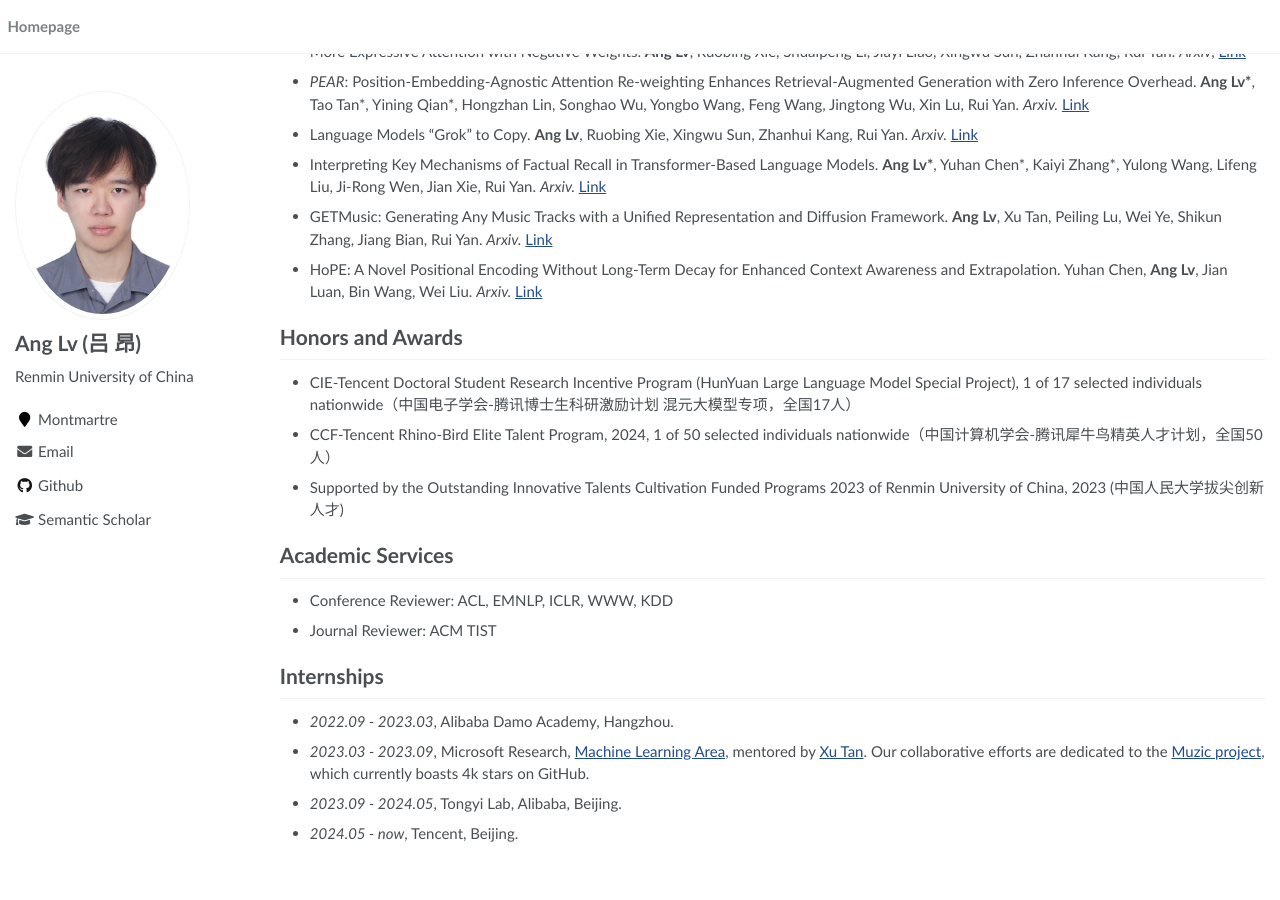
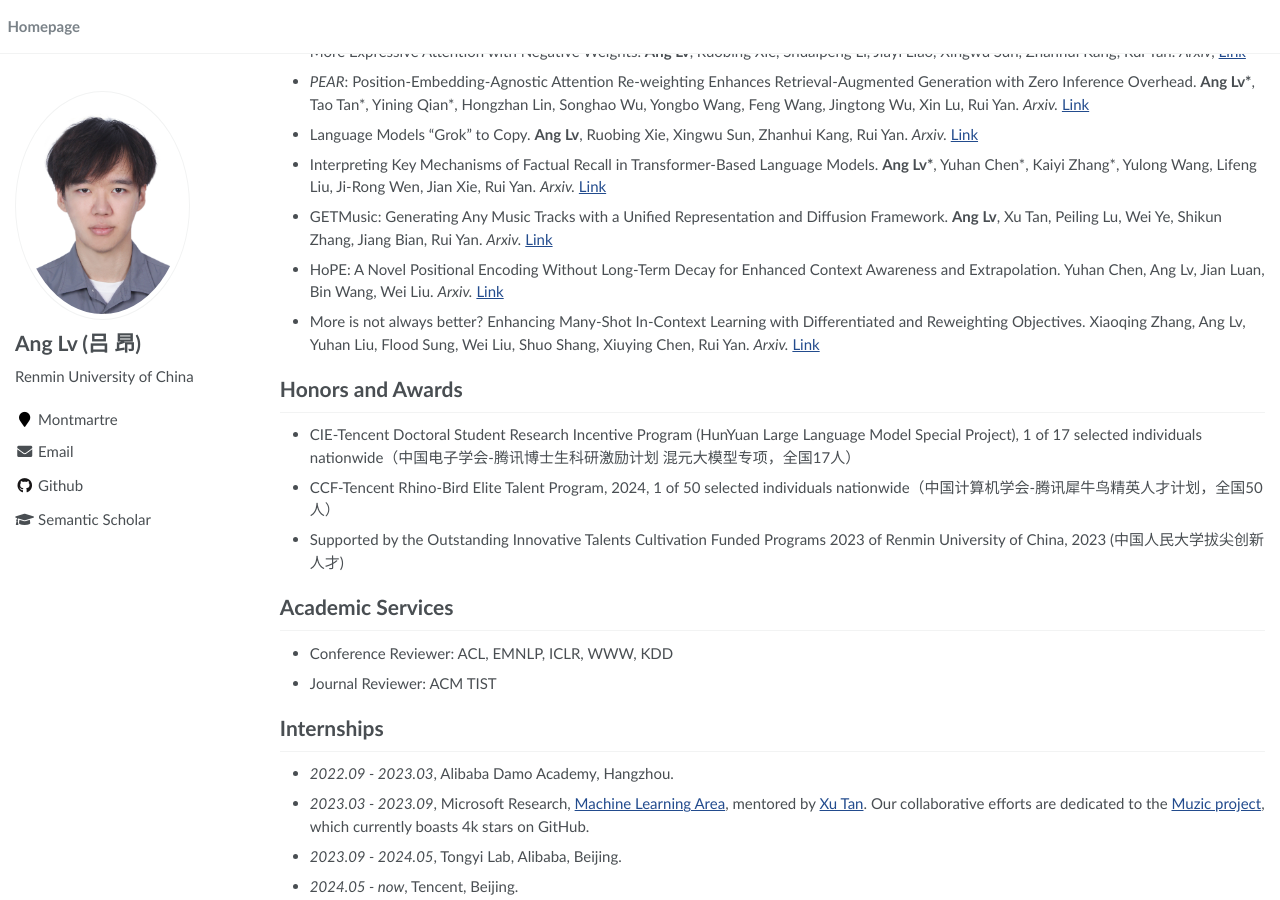
Before and after one commit to trestad/trestad.github.io, a Jekyll site: the page built from _pages/about.md, in a window 1280 px wide and 900 px high, scrolled down 1216 px. Built offline with Jekyll 4.4.1, drawn with Linux system fonts in a browser that asks for light colours; before the commit the page ends 2076 px from its top, so only the background shows below that.

Commit message:
Update about.md

```diff
--- a/_pages/about.md
+++ b/_pages/about.md
@@ -69,7 +69,9 @@ I am currently a 3rd year Ph.D. student at [Gaoling School of Artificial Intelli
 
 - GETMusic: Generating Any Music Tracks with a Unified Representation and Diffusion Framework. **Ang Lv**, Xu Tan, Peiling Lu, Wei Ye, Shikun Zhang, Jiang Bian, Rui Yan. *Arxiv.* [Link](https://arxiv.org/abs/2305.10841)
 
-- HoPE: A Novel Positional Encoding Without Long-Term Decay for Enhanced Context Awareness and Extrapolation. Yuhan Chen, **Ang Lv**, Jian Luan, Bin Wang, Wei Liu. *Arxiv.* [Link](https://arxiv.org/abs/2410.21216)
+- HoPE: A Novel Positional Encoding Without Long-Term Decay for Enhanced Context Awareness and Extrapolation. Yuhan Chen, Ang Lv, Jian Luan, Bin Wang, Wei Liu. *Arxiv.* [Link](https://arxiv.org/abs/2410.21216)
+
+- More is not always better? Enhancing Many-Shot In-Context Learning with Differentiated and Reweighting Objectives. Xiaoqing Zhang, Ang Lv, Yuhan Liu, Flood Sung, Wei Liu, Shuo Shang, Xiuying Chen, Rui Yan. *Arxiv.* [Link](https://arxiv.org/abs/2501.04070)
 
 # Honors and Awards
 - CIE-Tencent Doctoral Student Research Incentive Program (HunYuan Large Language Model Special Project), 1 of 17 selected individuals nationwide（中国电子学会-腾讯博士生科研激励计划 混元大模型专项，全国17人）
```
